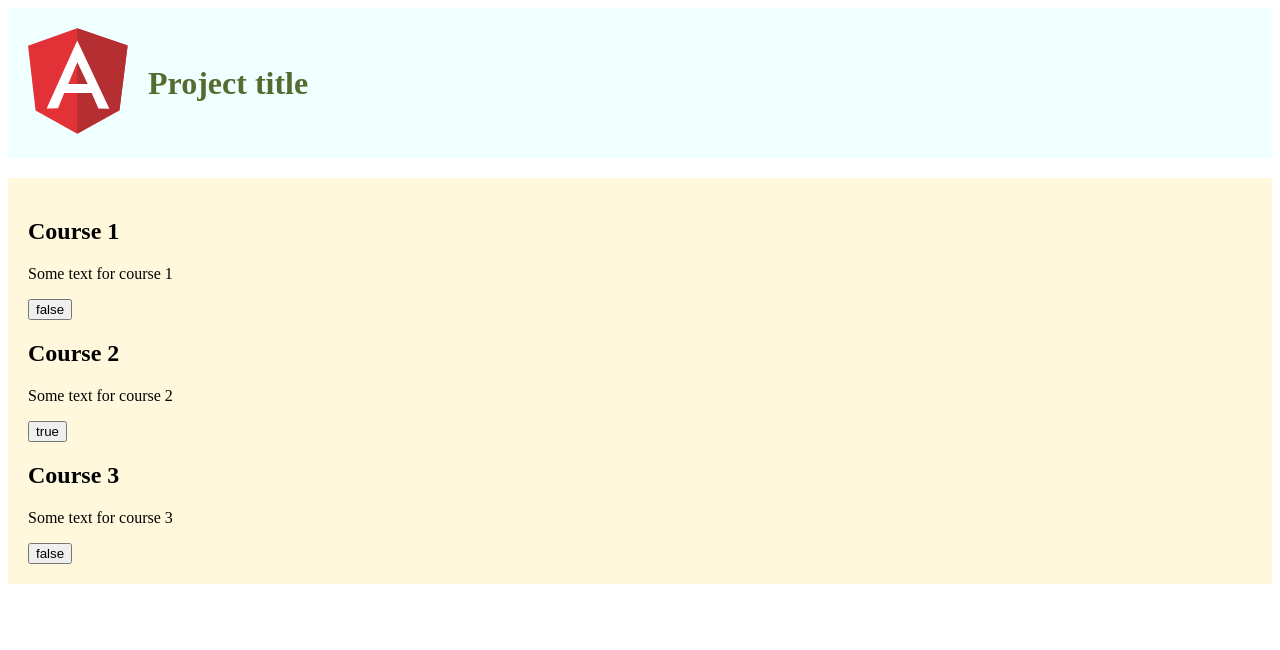
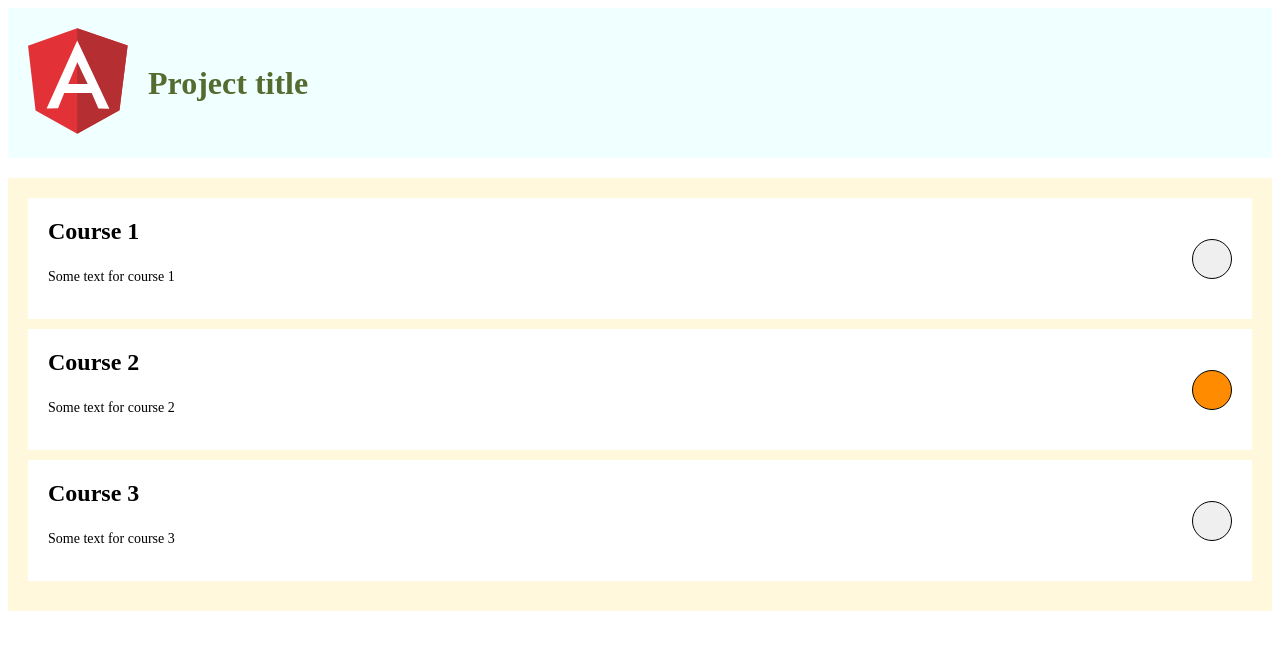
Before and after one commit to AndreyYegorov/Angular5-course, an Angular app in the folder test-project/: page / in a window 1280 px wide. Shown: the top 650 px of the page. Built offline with nearby package versions, Linux system fonts and the light colour scheme.

Commit message:
updated CourseItemComponent

```diff
--- a/test-project/src/app/components/course-item/course-item.component.css
+++ b/test-project/src/app/components/course-item/course-item.component.css
@@ -0,0 +1,41 @@
+.course-item {
+  position: relative;
+  display: block;
+  margin: 0 0 10px;
+  padding: 20px 80px 20px 20px;
+  background-color: #fff;
+}
+
+.course-item-heading {
+  display: inline-block;
+  margin: 0 0 10px;
+  cursor: pointer;
+}
+
+.course-item-desc {
+  font-size: 14px;
+}
+
+.course-item-rating {
+  overflow: hidden;
+  position: absolute;
+  top: 50%;
+  right: 20px;
+  width: 40px;
+  height: 40px;
+  padding: 0;
+  border: 1px solid #000;
+  border-radius: 50%;
+  transform: translate(0, -50%);
+  white-space: nowrap;
+  text-indent: 100%;
+  cursor: pointer;
+}
+
+.course-item-rating:focus {
+  outline: none;
+}
+
+.course-item-rating--active {
+  background-color: darkorange;
+}
--- a/test-project/src/app/components/course-item/course-item.component.html
+++ b/test-project/src/app/components/course-item/course-item.component.html
@@ -1,3 +1,3 @@
 <h2 class="course-item-heading" (click)="handleTitle()">{{course.title}}</h2>
 <p class="course-item-desc">{{course.description}}</p>
-<button class="course-item-button" (click)="changeRating()">{{course.topRated}}</button>
+<button class="course-item-rating" [ngClass]="{'course-item-rating--active': course.topRated}" (click)="changeRating()">{{course.topRated}}</button>
```
